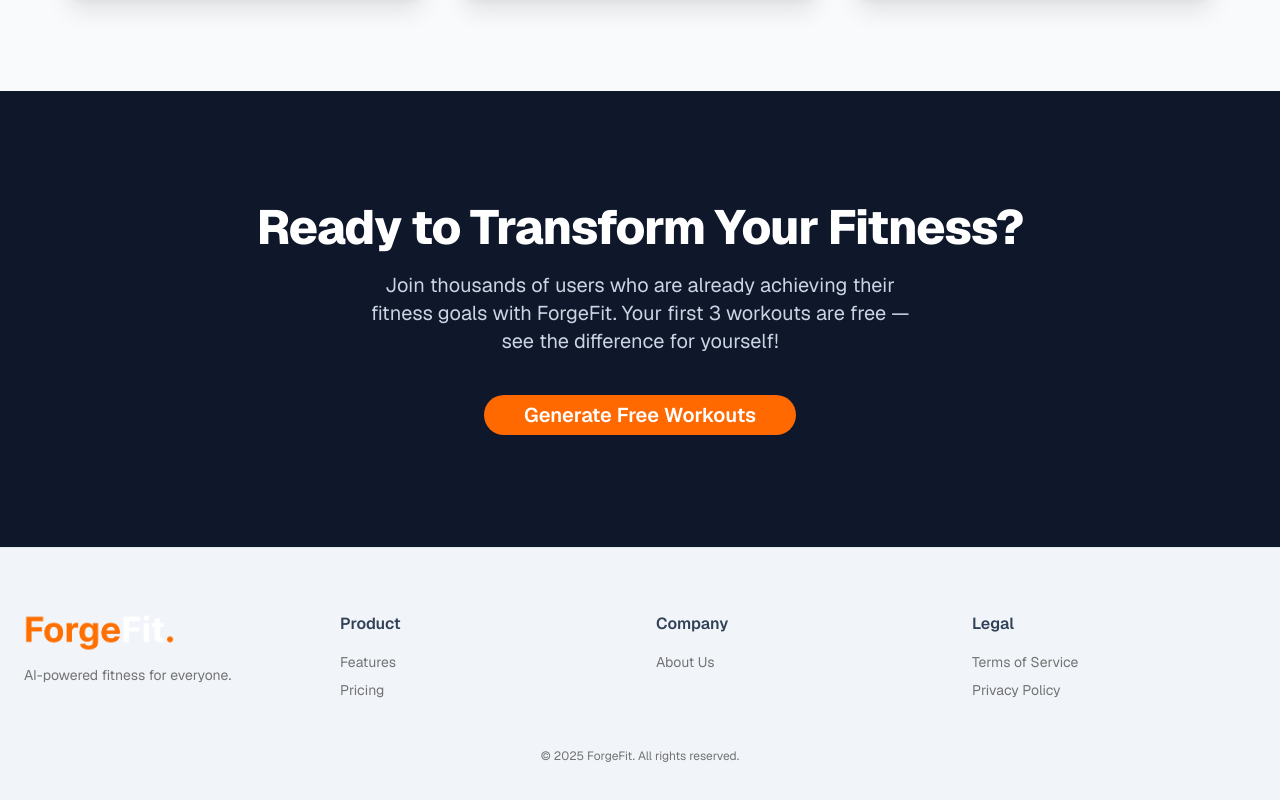
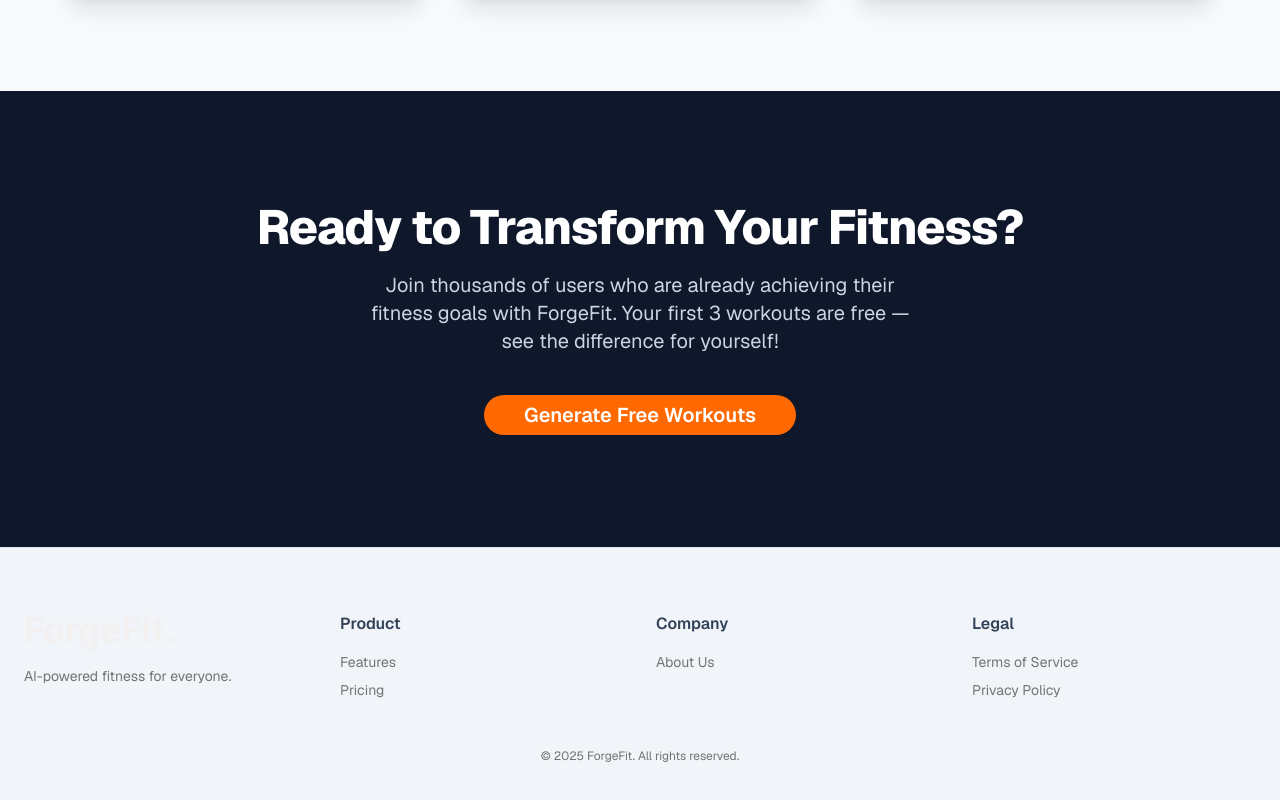
Before and after one commit to andrewosborne918/ForgeFit, a Next.js app: page /marketing in a window 1280 px wide. Shown: the part 5294-6094 px from the top of the page. Built offline with nearby package versions, Linux system fonts and the light colour scheme; no server answers.

Commit message:
Test: Use all-white logo variant

```diff
--- a/src/components/Logo.tsx
+++ b/src/components/Logo.tsx
@@ -19,13 +19,19 @@ export function Logo({ className = "", width = 150, height = 40, alt = "ForgeFit
   if (variant === "light") {
     src = "/images/Logo/forgefit-logo-orange.png";
   } else if (variant === "dark") {
-    src = "/images/Logo/forgefit-logo-white.png";
+    src = "/images/Logo/forgefit-logo-all-white.png";
   } else {
     // auto mode - use theme
     src = theme === "dark"
       ? "/images/Logo/forgefit-logo-white.png"
       : "/images/Logo/forgefit-logo-orange.png";
   }
+
+  // Debug logging for footer logo
+  if (typeof window !== 'undefined' && variant === "dark") {
+    console.log("Footer logo should use white:", src);
+  }
+
   return (
     <Image
       src={src}
```
